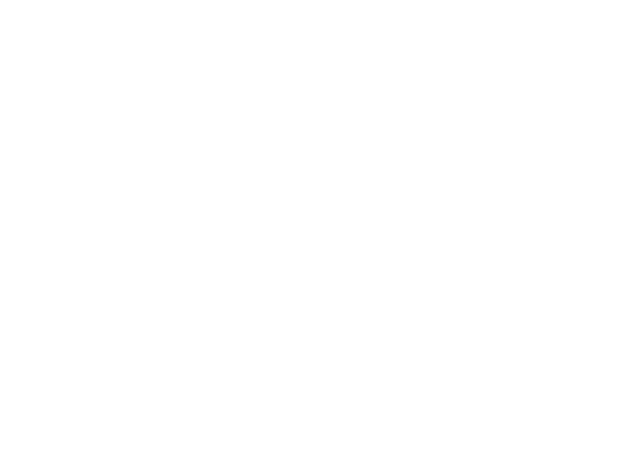
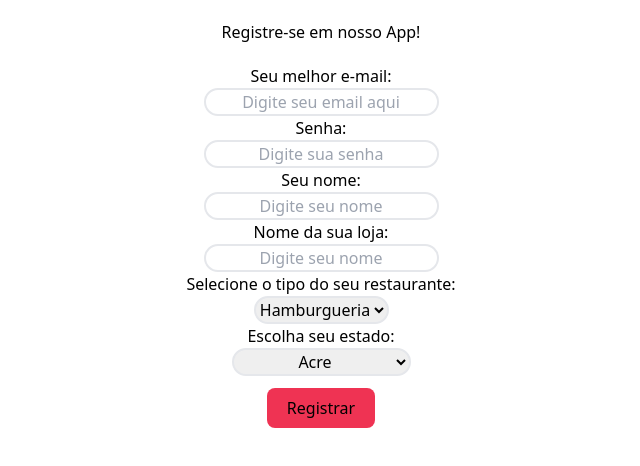
Before and after one commit to SouzaGabriel26/hackaton-contcode, a React (Vite) app in the folder front/: page /signup in a window 1280 px wide. Before the commit this address had no page. Shown: the top 466 px of the page, without its empty margins (319-959 px from the left). Built offline with nearby package versions, Linux system fonts and the light colour scheme.

Commit message:
feat: add lading page infos and correct route paths

```diff
--- a/front/pages/LandingPage.tsx
+++ b/front/pages/LandingPage.tsx
@@ -1,13 +1,65 @@
-import { Link } from "react-router-dom"
+import { Link } from "react-router-dom";
 
 const LandingPage = () => {
   return (
     <div>
-       <h1>LandingPage</h1>
-       <Link to="/signin">Criar conta</Link>
-       <Link to="/signon">Entrar</Link>
+      <nav className="flex justify-end gap-3 mr-3 mt-3 mb-3">
+        <Link to="/signin">Entrar</Link>
+        <Link to="/signup">Criar conta</Link>
+      </nav>
+
+      <div className="bg-gray-100 min-h-screen flex flex-col justify-center items-center p-6 ">
+        <header className="text-center mb-36">
+          <h1 className="text-4xl font-bold text-gray-800 mb-4">
+            Seu Orçamento Gastronômico na Palma da Mão
+          </h1>
+          <p className="text-lg text-gray-600">
+            Simples, rápido e ideal para quem está começando na área de
+            gastronomia. Receba as melhores recomendações e valores
+            personalizados para o seu projeto!
+          </p>
+        </header>
+
+        <main className="bg-white shadow-md rounded-lg w-full max-w-3xl p-8">
+          <h2 className="text-2xl font-semibold text-gray-700 mb-6">
+            Como Funciona
+          </h2>
+          <ol className="list-decimal list-inside text-gray-600 mb-8">
+            <li>
+              Preencha os dados básicos do seu projeto, como o nome dele e tipo de comércio.
+            </li>
+            <li>Informe sua região para receber custos realacionados ao preço local.</li>
+            <li>
+              Receba um orçamento detalhado com as melhores recomendações e
+              custos estimados.
+            </li>
+          </ol>
+
+          <h3 className="text-xl font-semibold text-gray-700 mb-4">
+            Por que escolher nosso serviço?
+          </h3>
+          <ul className="list-disc list-inside text-gray-600 mb-8">
+            <li>Ideal para iniciantes na área de gastronomia.</li>
+            <li>Análise personalizada e baseada em dados reais.</li>
+            <li>Rápido, simples e sem complicações.</li>
+          </ul>
+
+          <div className="text-center">
+            <Link to="/signin" className="bg-blue-500 text-white font-bold py-3 px-6 rounded-lg hover:bg-blue-600 transition">
+            Comece Agora!
+            </Link>
+          </div>
+        </main>
+
+      </div>
+      <footer className="text-center py-3 text-gray-500 flex justify-center items-center">
+          <p>
+            &copy; 2024 Seu Orçamento Gastronômico. Todos os direitos
+            reservados.
+          </p>
+        </footer>
     </div>
-  )
-}
+  );
+};
 
-export default LandingPage
+export default LandingPage;
--- a/front/pages/Signon.tsx
+++ /dev/null
@@ -1,53 +0,0 @@
-const Signon = () => {
-
-  const states = [ { label: "Acre", value: "AC" }, { label: "Alagoas", value: "AL" }, { label: "Amapá", value: "AP" }, { label: "Amazonas", value: "AM" }, { label: "Bahia", value: "BA" }, { label: "Ceará", value: "CE" }, { label: "Distrito Federal", value: "DF" }, { label: "Espírito Santo", value: "ES" }, { label: "Goiás", value: "GO" }, { label: "Maranhão", value: "MA" }, { label: "Mato Grosso", value: "MT" }, { label: "Mato Grosso do Sul", value: "MS" }, { label: "Minas Gerais", value: "MG" }, { label: "Pará", value: "PA" }, { label: "Paraíba", value: "PB" }, { label: "Paraná", value: "PR" }, { label: "Pernambuco", value: "PE" }, { label: "Piauí", value: "PI" }, { label: "Rio de Janeiro", value: "RJ" }, { label: "Rio Grande do Norte", value: "RN" }, { label: "Rio Grande do Sul", value: "RS" }, { label: "Rondônia", value: "RO" }, { label: "Roraima", value: "RR" }, { label: "Santa Catarina", value: "SC" }, { label: "São Paulo", value: "SP" }, { label: "Sergipe", value: "SE" }, { label: "Tocantins", value: "TO"} ]
-
-  return (
-    <>
-      <div className="flex flex-col items-center p-5">
-        <h2>
-          Registre-se em nosso App!
-        </h2>
-        <form className="flex flex-col p-5 items-center">
-          <label className="" htmlFor="email">
-            Seu melhor e-mail:
-          </label>
-          <input className="border-2 border-solid rounded-2xl text-center" type="email" id="email" name="email" placeholder="Digite seu email aqui"/>
-          <label htmlFor="password">
-            Senha:
-          </label>
-          <input className="border-2 border-solid rounded-2xl text-center" type="password" id="password" name="password" placeholder="Digite sua senha"/>
-          <label htmlFor="name">
-            Seu nome:
-          </label>
-          <input className="border-2 border-solid rounded-2xl text-center" type="text" id="name" name="name" placeholder="Digite seu nome"/>
-          <label htmlFor="storeName">
-            Nome da sua loja:
-          </label>
-          <input className="border-2 border-solid rounded-2xl text-center" type="text" id="storeName" name="storeName" placeholder="Digite seu nome"/>
-          <label htmlFor="category_id">
-            Selecione o tipo do seu restaurante:
-          </label>
-          <select className="border-2 border-solid rounded-2xl text-center" name="category_id" id="category_id">
-            <option value="hamburguer">Hamburgueria</option>
-            <option value="pizza">Pizzaria</option>
-            <option value="acai">Loja de Açaí</option>
-          </select>
-          <label htmlFor="state">
-            Escolha seu estado:
-          </label>
-          <select className="border-2 border-solid rounded-2xl text-center" name="state" id="stte">
-            {states.map(state =>(
-              <option value={state.value}>
-                {state.label}
-              </option>
-            ))}
-          </select>
-          <button className="bg-lightPink rounded-lg py-2 px-5 mt-3" type="submit">Registrar</button>
-        </form>
-      </div>
-    </>
-  )
-}
-
-export default Signon
--- /dev/null
+++ b/front/pages/Signup.tsx
@@ -0,0 +1,105 @@
+const Signup = () => {
+  const states = [
+    { label: "Acre", value: "AC" },
+    { label: "Alagoas", value: "AL" },
+    { label: "Amapá", value: "AP" },
+    { label: "Amazonas", value: "AM" },
+    { label: "Bahia", value: "BA" },
+    { label: "Ceará", value: "CE" },
+    { label: "Distrito Federal", value: "DF" },
+    { label: "Espírito Santo", value: "ES" },
+    { label: "Goiás", value: "GO" },
+    { label: "Maranhão", value: "MA" },
+    { label: "Mato Grosso", value: "MT" },
+    { label: "Mato Grosso do Sul", value: "MS" },
+    { label: "Minas Gerais", value: "MG" },
+    { label: "Pará", value: "PA" },
+    { label: "Paraíba", value: "PB" },
+    { label: "Paraná", value: "PR" },
+    { label: "Pernambuco", value: "PE" },
+    { label: "Piauí", value: "PI" },
+    { label: "Rio de Janeiro", value: "RJ" },
+    { label: "Rio Grande do Norte", value: "RN" },
+    { label: "Rio Grande do Sul", value: "RS" },
+    { label: "Rondônia", value: "RO" },
+    { label: "Roraima", value: "RR" },
+    { label: "Santa Catarina", value: "SC" },
+    { label: "São Paulo", value: "SP" },
+    { label: "Sergipe", value: "SE" },
+    { label: "Tocantins", value: "TO" },
+  ];
+
+  return (
+    <>
+      <div className="flex flex-col items-center p-5">
+        <h2>Registre-se em nosso App!</h2>
+        <form className="flex flex-col p-5 items-center">
+          <label className="" htmlFor="email">
+            Seu melhor e-mail:
+          </label>
+          <input
+            className="border-2 border-solid rounded-2xl text-center"
+            type="email"
+            id="email"
+            name="email"
+            placeholder="Digite seu email aqui"
+          />
+          <label htmlFor="password">Senha:</label>
+          <input
+            className="border-2 border-solid rounded-2xl text-center"
+            type="password"
+            id="password"
+            name="password"
+            placeholder="Digite sua senha"
+          />
+          <label htmlFor="name">Seu nome:</label>
+          <input
+            className="border-2 border-solid rounded-2xl text-center"
+            type="text"
+            id="name"
+            name="name"
+            placeholder="Digite seu nome"
+          />
+          <label htmlFor="storeName">Nome da sua loja:</label>
+          <input
+            className="border-2 border-solid rounded-2xl text-center"
+            type="text"
+            id="storeName"
+            name="storeName"
+            placeholder="Digite seu nome"
+          />
+          <label htmlFor="category_id">
+            Selecione o tipo do seu restaurante:
+          </label>
+          <select
+            className="border-2 border-solid rounded-2xl text-center"
+            name="category_id"
+            id="category_id"
+          >
+            <option value="hamburguer">Hamburgueria</option>
+            <option value="pizza">Pizzaria</option>
+            <option value="acai">Loja de Açaí</option>
+          </select>
+          <label htmlFor="state">Escolha seu estado:</label>
+          <select
+            className="border-2 border-solid rounded-2xl text-center"
+            name="state"
+            id="stte"
+          >
+            {states.map((state) => (
+              <option value={state.value}>{state.label}</option>
+            ))}
+          </select>
+          <button
+            className="bg-lightPink rounded-lg py-2 px-5 mt-3"
+            type="submit"
+          >
+            Registrar
+          </button>
+        </form>
+      </div>
+    </>
+  );
+};
+
+export default Signup;
--- a/front/src/App.tsx
+++ b/front/src/App.tsx
@@ -1,7 +1,7 @@
 import { BrowserRouter, Routes, Route } from "react-router-dom";
 import LandingPage from "../pages/LandingPage"
 import Signin from "../pages/Signin"
-import Signon from "../pages/Signon"
+import Signup from "../pages/Signup"
 
 function App() {
   return (
@@ -10,7 +10,7 @@ function App() {
       <Routes>
         <Route path="/" element={<LandingPage/>}/>
         <Route path="/signin" element={<Signin/>}/>
-        <Route path="/signon" element={<Signon/>}/>
+        <Route path="/signup" element={<Signup/>}/>
       </Routes>
     </BrowserRouter>
   </div>
```
